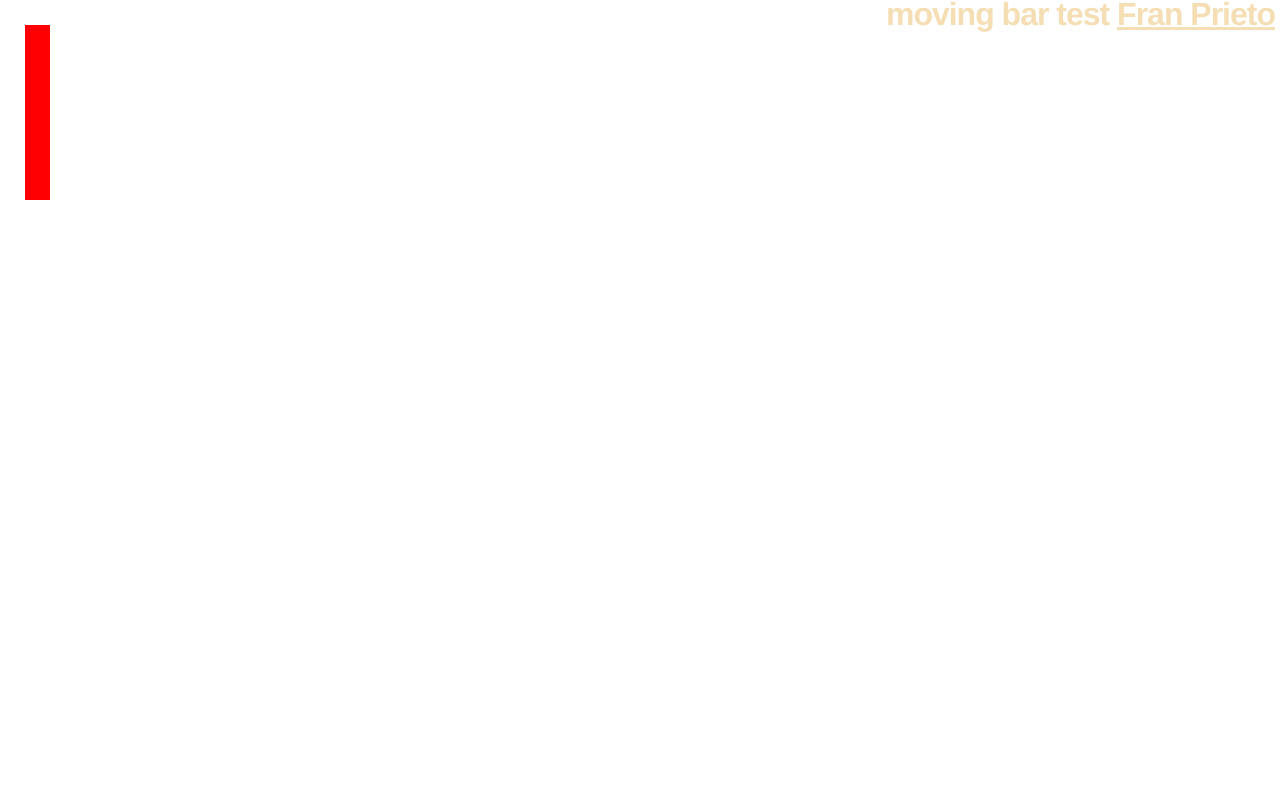
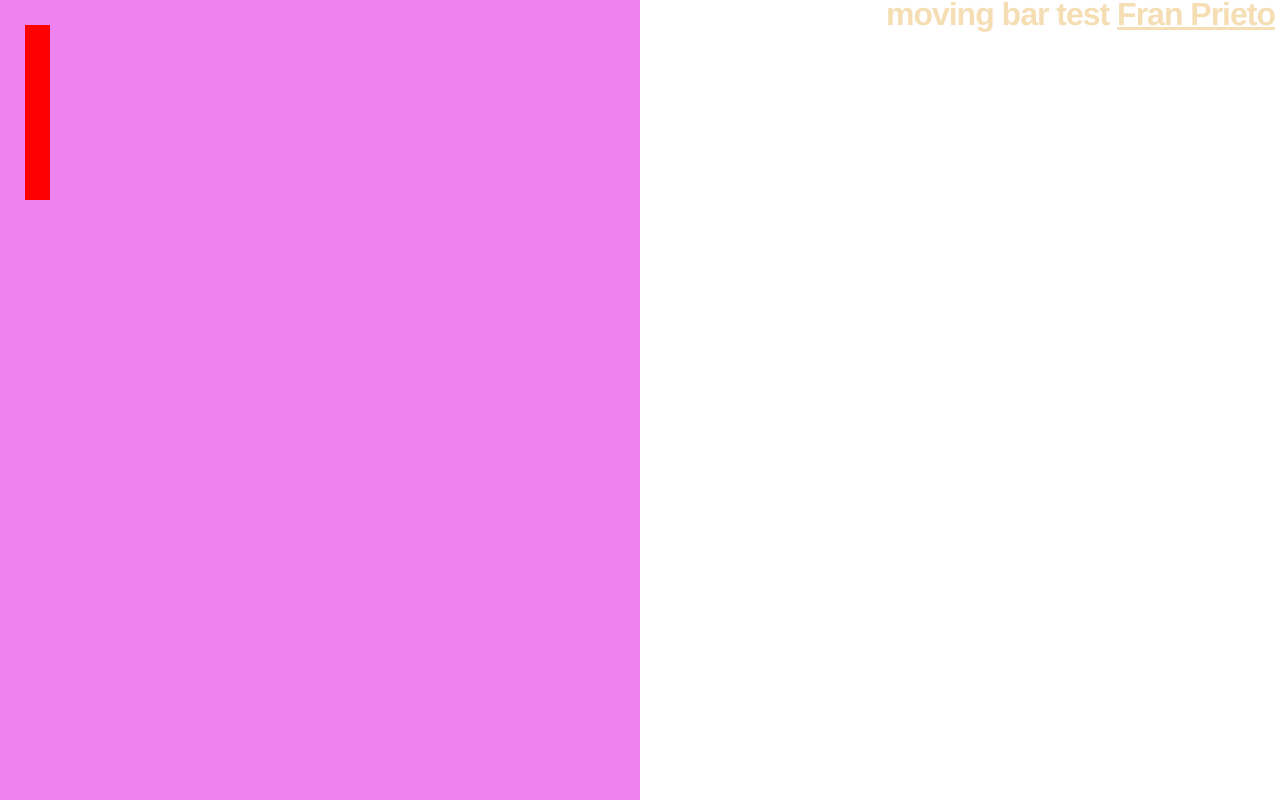
Before and after one commit to Franweb79/bar.control-test, a plain HTML site: page index.html in a window 1280 px wide. Drawn offline with nearby package versions, Linux system fonts and the light colour scheme.

Commit message:
added readme and set canvas width to half window

```diff
--- a/css/styles.css
+++ b/css/styles.css
@@ -35,3 +35,7 @@ html, body {
     color: wheat;
     text-shadow: 0 0 4px white;
   }
+
+  #myCanvas{
+    background-color: violet;
+  }
--- a/js/scripts.js
+++ b/js/scripts.js
@@ -8,7 +8,7 @@ const ctx = myCanvas.getContext('2d');
 
 
 //will set width to half canvas to avoid stress moving the bar
-const width = myCanvas.width = window.innerWidth/2;
+const width = myCanvas.width = (window.innerWidth/2);
 const height = myCanvas.height = window.innerHeight;
 
 
@@ -55,7 +55,7 @@ const myBar=new Bar(25,25,25,175);
 myBar.draw();
 
 
-document.addEventListener("mousemove",(event)=>{
+myCanvas.addEventListener("mousemove",(event)=>{
 
 
     myBar.deleteOldRectangle();
```
